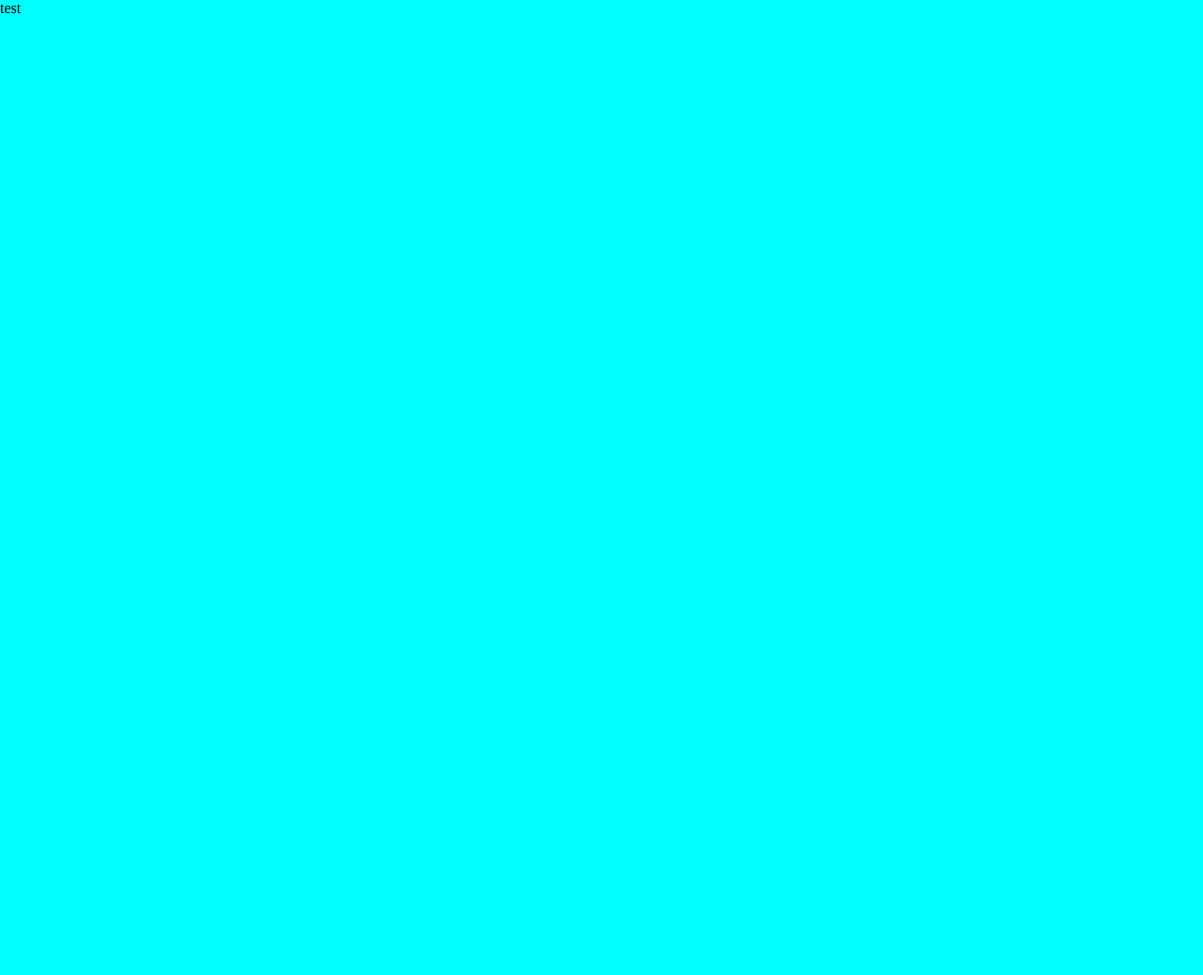
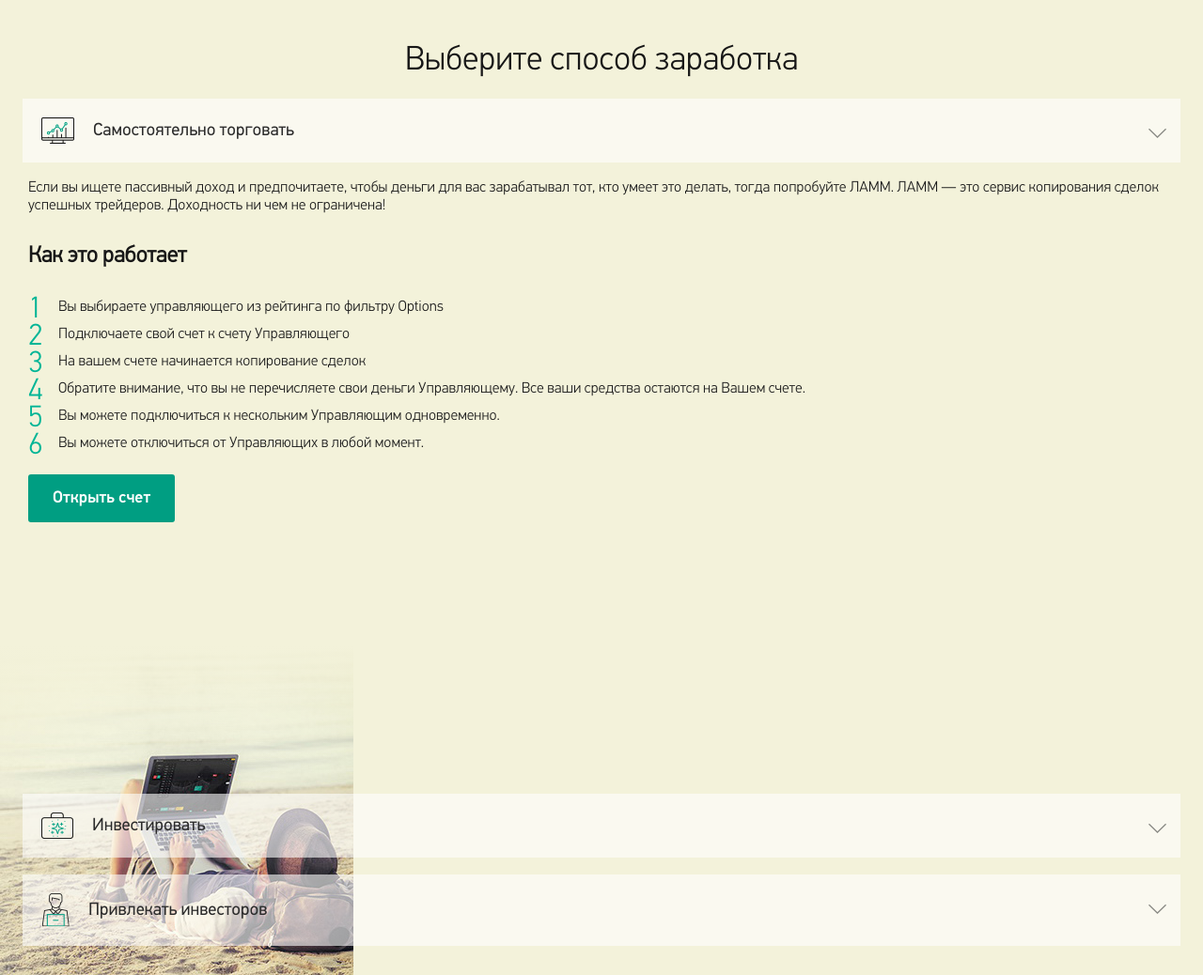
Before and after one commit to anastasiaval/trader, a website built with webpack: page docs/index.html in a window 1280 px wide. Shown: the whole page at 94% size. Before the commit the page ends 800 px from the top, so only its background shows below. Built offline with nearby package versions, Linux system fonts and the light colour scheme; a web font is replaced by a local one.

Commit message:
docs folder

```diff
--- a/docs/index.html
+++ b/docs/index.html
@@ -6,6 +6,43 @@
     <title>Test</title>
 <link href="app.css" rel="stylesheet"></head>
 <body>
-test
+
+<section class="interest">
+    <h1 class="interest__heading">Выберите способ заработка</h1>
+    <div class="interest__options">
+        <div class="interest__btn">
+            <img src="img/trade-mob.png" alt="Самостоятельно торговать">
+            <span class="interest__opt-heading">Самостоятельно торговать</span>
+            <span class="interest__arrow"></span>
+        </div>
+        <div class="interest__desc">
+            <p class="interest__text_sum">Если вы&nbsp;ищете пассивный доход и&nbsp;предпочитаете, чтобы деньги для вас зарабатывал тот, кто умеет это делать, тогда попробуйте ЛАММ. ЛАММ&nbsp;&mdash; это сервис копирования сделок успешных трейдеров. Доходность ни&nbsp;чем не&nbsp;ограничена!</p>
+            <h2 class="interest__text_heading">Как это работает</h2>
+            <ol class="ol-list">
+                <li class="ol-list__item">Вы выбираете управляющего из рейтинга по фильтру Options</li>
+                <li class="ol-list__item">Подключаете свой счет к счету Управляющего</li>
+                <li class="ol-list__item">На вашем счете начинается копирование сделок</li>
+                <li class="ol-list__item">Обратите внимание, что вы не перечисляете свои деньги Управляющему. Все ваши средства остаются на Вашем счете.</li>
+                <li class="ol-list__item">Вы можете подключиться к нескольким Управляющим одновременно.</li>
+                <li class="ol-list__item">Вы можете отключиться от Управляющих в любой момент.</li>
+            </ol>
+            <button class="interest__action">Открыть счет</button>
+            <div class="bg-mob"></div>
+        </div>
+
+        <div class="interest__btn">
+            <img src="img/invest-mob.png" alt="Инвестировать">
+            <span class="interest__opt-heading">Инвестировать</span>
+            <span class="interest__arrow"></span>
+        </div>
+
+        <div class="interest__btn">
+            <img src="img/pamm-mob.png" alt="Привлекать инвесторов">
+            <span class="interest__opt-heading">Привлекать инвесторов</span>
+            <span class="interest__arrow"></span>
+        </div>
+    </div>
+</section>
+
 <script type="text/javascript" src="app.js"></script></body>
 </html>
```
Also changed, not shown: docs/app.css (+3 -1 lines), docs/app.js (+1 -1 lines), docs/assets/fonts/pfdintextpro-light.ttf (added), docs/assets/fonts/pfdintextpro-light.woff (added), docs/assets/fonts/pfdintextpro-medium.ttf (added), docs/assets/fonts/pfdintextpro-medium.woff (added), docs/assets/fonts/pfdintextpro-regular.ttf (added), docs/assets/fonts/pfdintextpro-regular.woff (added), docs/img/arrow-down.png (added), docs/img/invest-mob.png (added), docs/img/pamm-mob.png (added), docs/img/photo-mob.jpg (added), docs/img/trade-mob.png (added), 3 other files.
